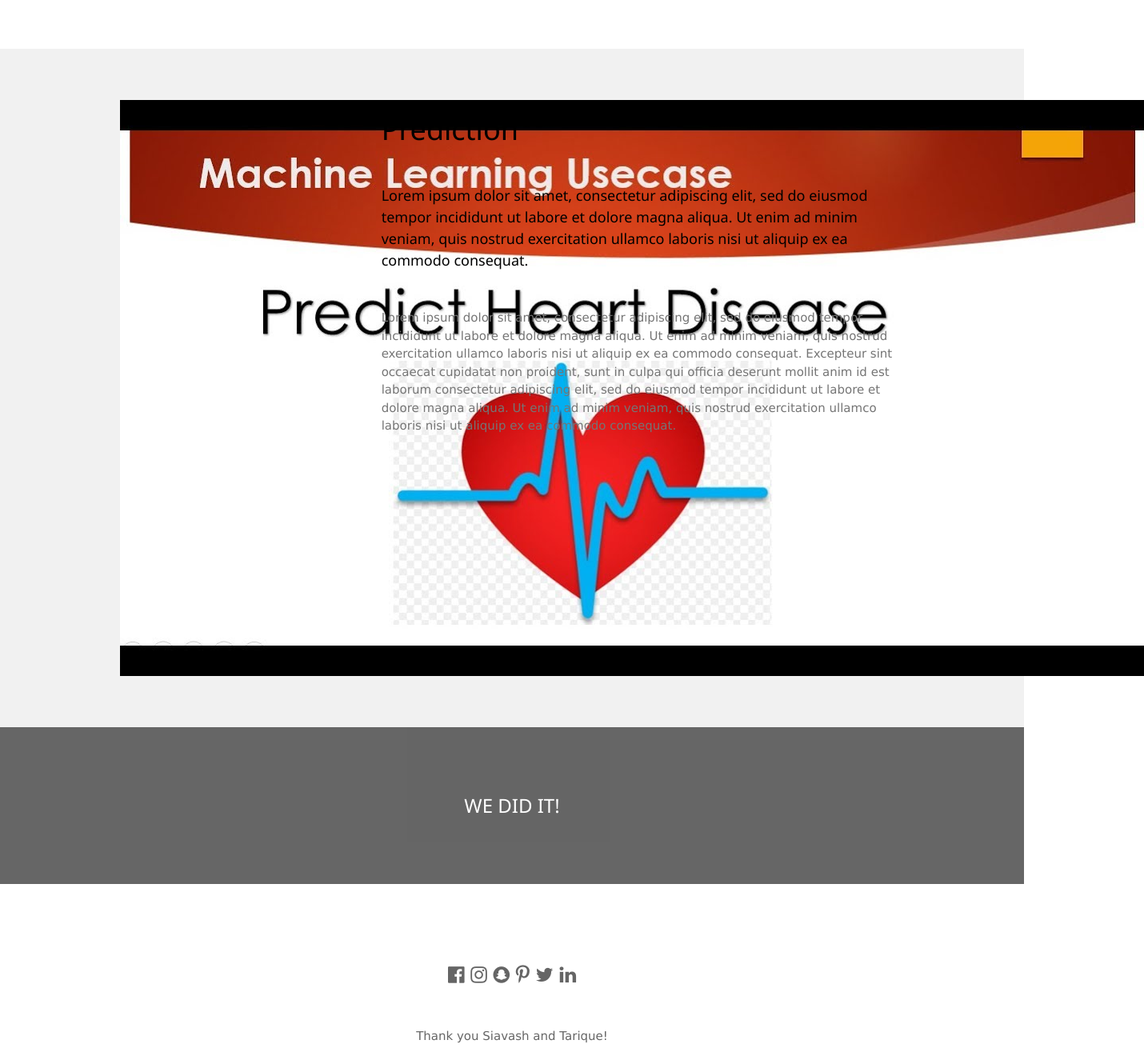
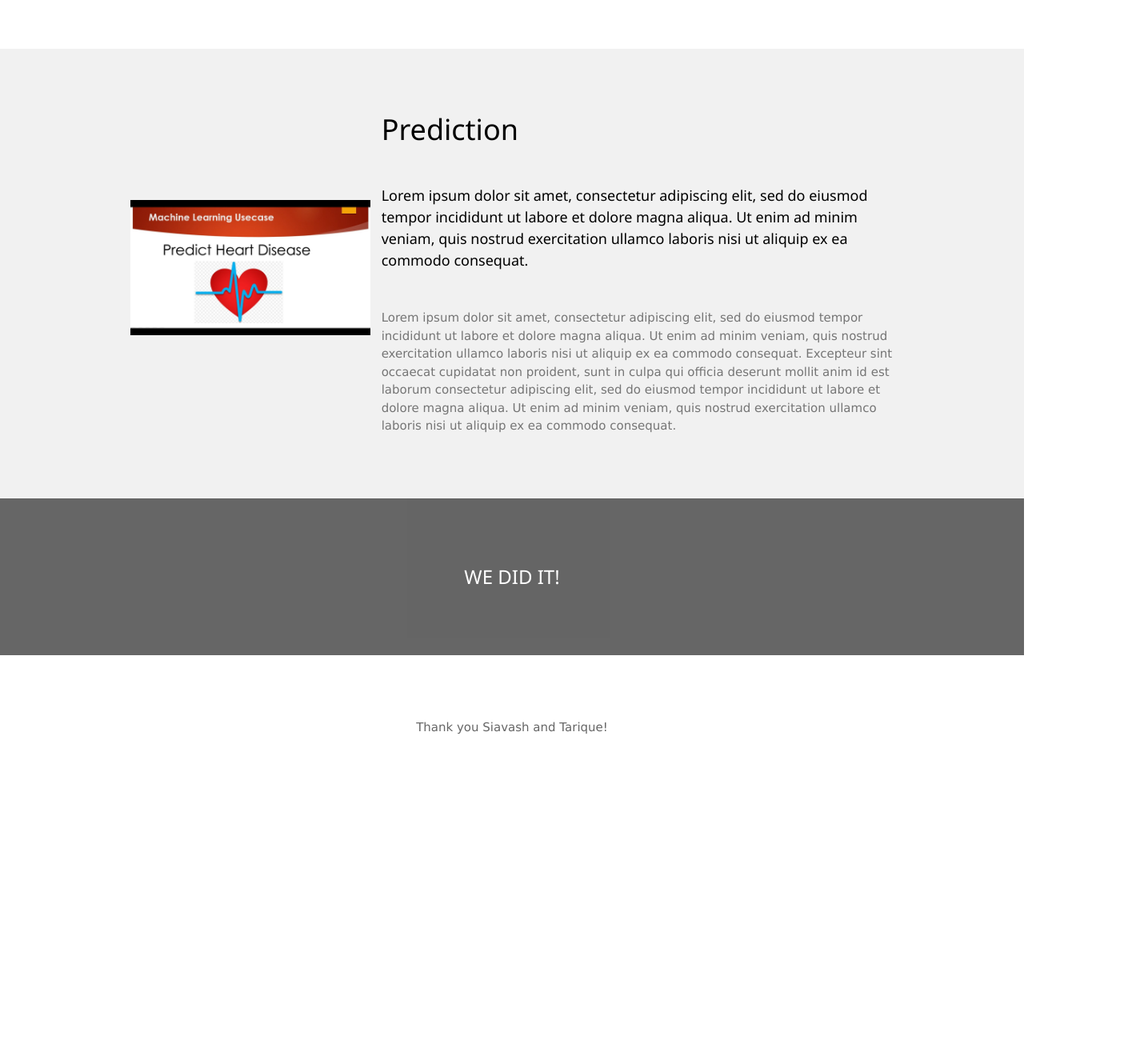
Before and after one commit to ravjolt/project-4, a plain HTML site: page Jonathan/Template/home.html in a window 1280 px wide. Shown: the part 981-2291 px from the top of the page at 80% size, 1430 px wide, since content can reach past the window. After the commit the page ends 1980 px from the top, so only its background shows below. Drawn offline with nearby package versions, Linux system fonts and the light colour scheme.

Commit message:
Formatted IMG style

```diff
--- a/Jonathan/Template/home.html
+++ b/Jonathan/Template/home.html
@@ -10,9 +10,9 @@
 <link rel="stylesheet" href="https://cdnjs.cloudflare.com/ajax/libs/font-awesome/4.7.0/css/font-awesome.min.css">
 <link rel="stylesheet" href="styles.css"
 <style>
-body,h1,h2,h3,h4,h5,h6 {font-family: "Lato", sans-serif}
+body,h1,h5 {font-family: "Lato", sans-serif}
 .w3-bar,h1,button {font-family: "Montserrat", sans-serif}
-.fa-anchor,.fa-coffee {font-size:200px}
+.,.fa-coffee {font-size:200px}
 </style>
 </head>
 <body>
@@ -46,6 +46,12 @@ body,h1,h2,h3,h4,h5,h6 {font-family: "Lato", sans-serif}
     </div>
 
     <div class="w3-third w3-center">
+      <style>
+  img {
+    width: 300px;
+    margin-top: 125px;
+  }
+</style>
       <img src="../images/heart.JPG">
     </div>
   </div>
@@ -75,15 +81,7 @@ body,h1,h2,h3,h4,h5,h6 {font-family: "Lato", sans-serif}
 
 <!-- Footer -->
 <footer class="w3-container w3-padding-64 w3-center w3-opacity">
-  <div class="w3-xlarge w3-padding-32">
-    <i class="fa fa-facebook-official w3-hover-opacity"></i>
-    <i class="fa fa-instagram w3-hover-opacity"></i>
-    <i class="fa fa-snapchat w3-hover-opacity"></i>
-    <i class="fa fa-pinterest-p w3-hover-opacity"></i>
-    <i class="fa fa-twitter w3-hover-opacity"></i>
-    <i class="fa fa-linkedin w3-hover-opacity"></i>
- </div>
- <p>Thank you Siavash and Tarique!</p>
+    <p>Thank you Siavash and Tarique!</p>
 </footer>
 
 <script>
--- a/Jonathan/Template/styles.css
+++ b/Jonathan/Template/styles.css
@@ -1 +1 @@
-.dataset-img{margin-right: 100px;}
+.heart{margin-right: 100px;}
```
Also changed, not shown: Jonathan/Images/animatedheart.jpg (added).
